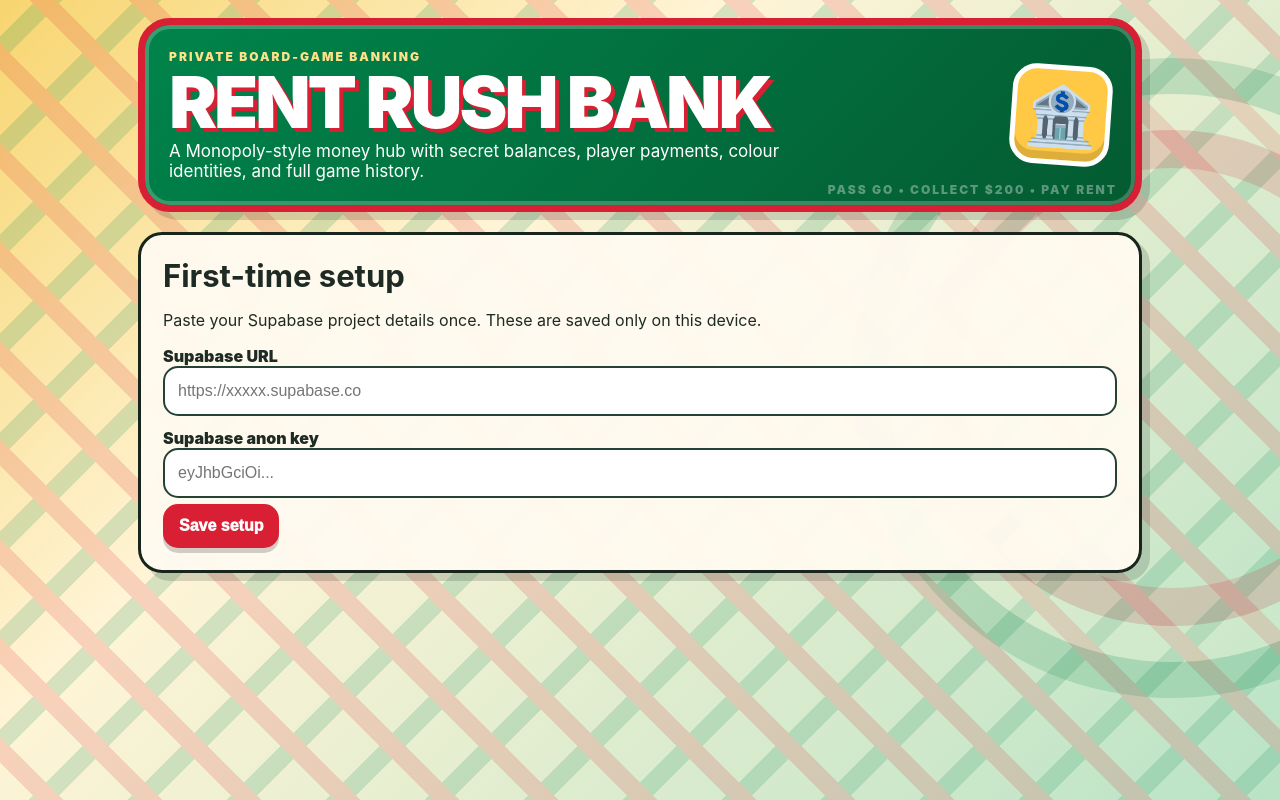
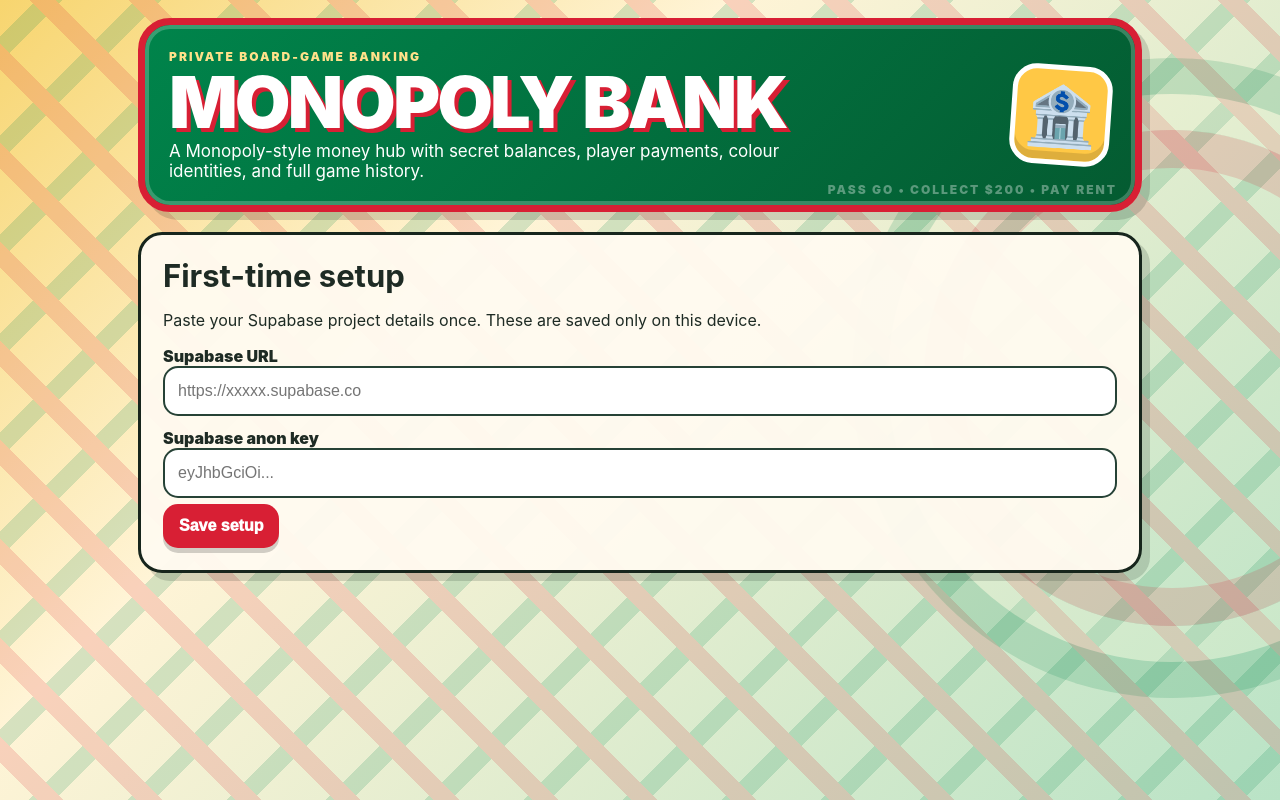
Before and after one commit to manjottahim-sudo/Monopoly-BANKING, a website: page index.html in a window 1280 px wide. Drawn offline with nearby package versions, Linux system fonts and the light colour scheme.

Commit message:
Update index.html

```diff
--- a/index.html
+++ b/index.html
@@ -3,7 +3,7 @@
 <head>
   <meta charset="UTF-8" />
   <meta name="viewport" content="width=device-width, initial-scale=1.0" />
-  <title>Rent Rush Bank</title>
+  <title>Monopoly Bank</title>
   <link rel="stylesheet" href="styles.css" />
 </head>
 <body>
@@ -12,7 +12,7 @@
     <header class="hero">
       <div>
         <p class="eyebrow">Private board-game banking</p>
-        <h1>Rent Rush Bank</h1>
+        <h1>Monopoly Bank</h1>
         <p class="subtitle">A Monopoly-style money hub with secret balances, player payments, colour identities, and full game history.</p>
       </div>
       <div class="bank-badge">🏦</div>
```
